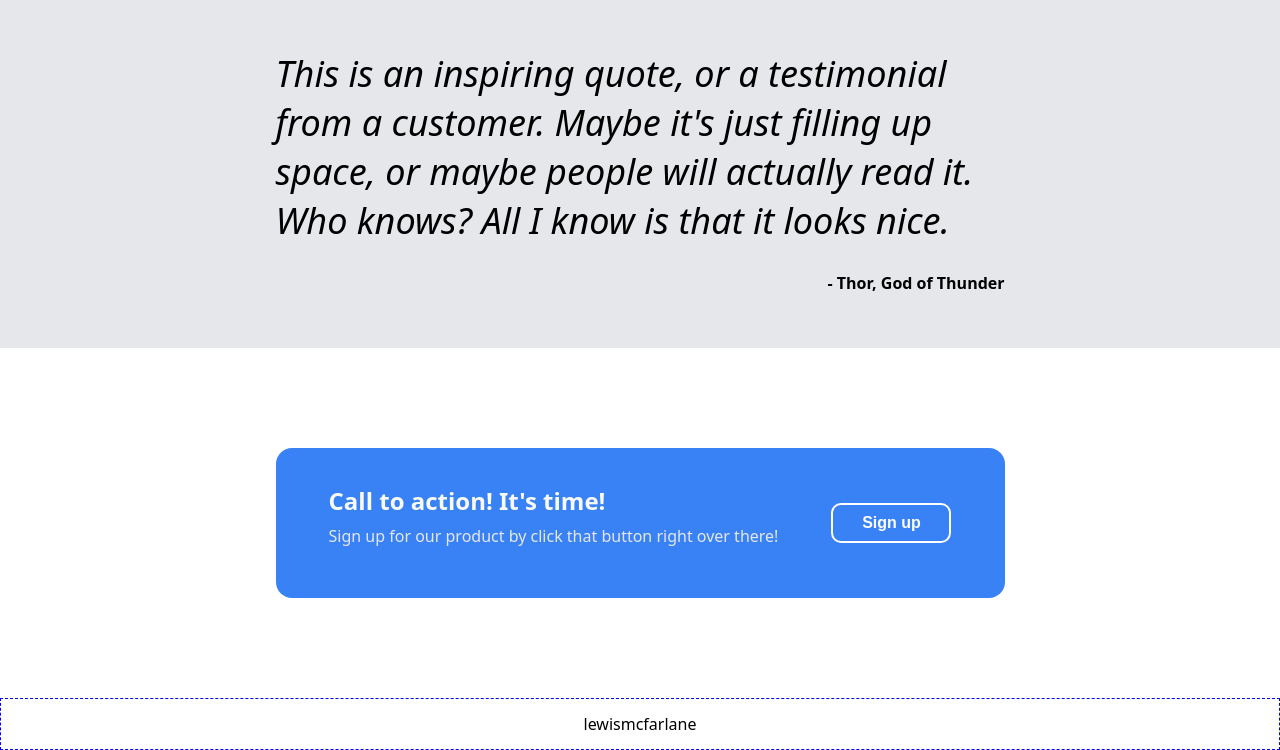
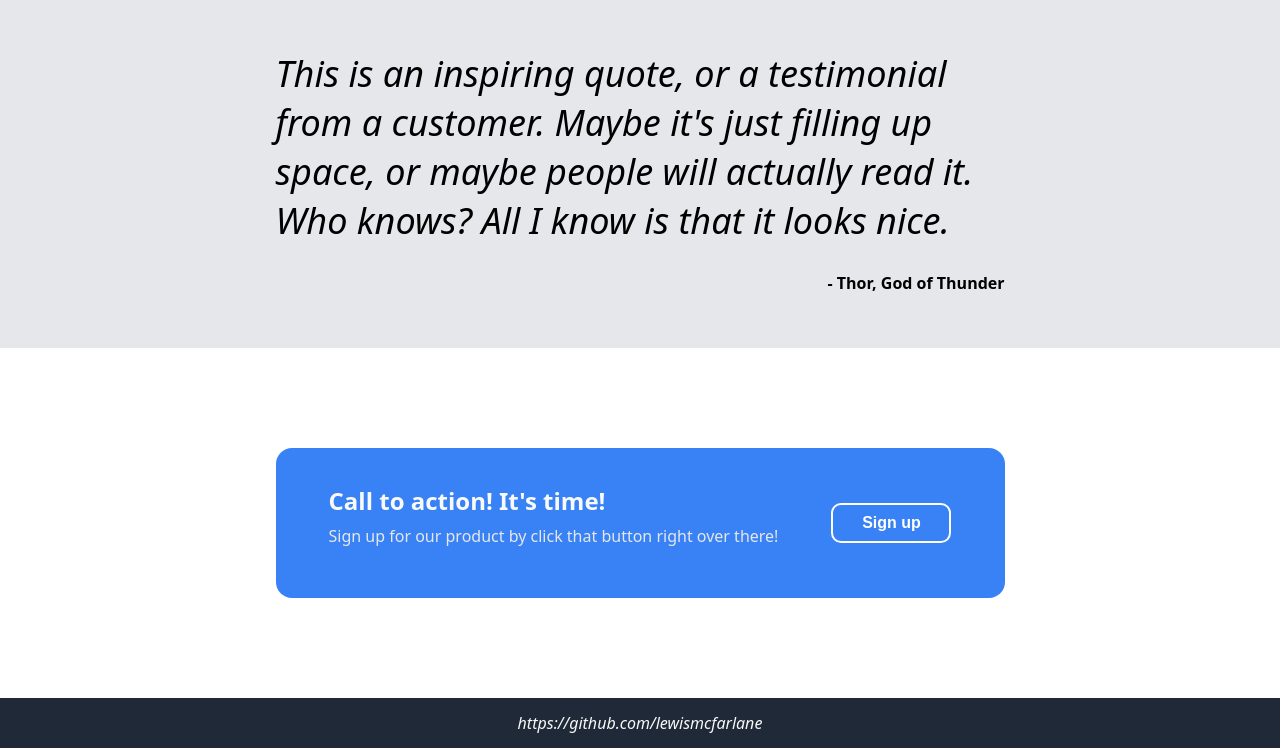
Before and after one commit to lewismcfarlane/landing-page, a plain HTML site: page index.html in a window 1280 px wide. Shown: the part 760-1510 px from the top of the page. Drawn offline with Linux system fonts and the light colour scheme.

Commit message:
feat: Style footer

```diff
--- a/index.html
+++ b/index.html
@@ -101,7 +101,7 @@
        </section-four>
     </main>
     <footer>
-        lewismcfarlane
+        https://github.com/lewismcfarlane
     </footer>
 
 </body>
--- a/style.css
+++ b/style.css
@@ -230,13 +230,6 @@ banner button {
     width: 120px;
     cursor: pointer;
 }
-
-
-banner-text {
-    /* border: 1px red dashed; */
-
-}
-
 banner-text h1 {
     font-size: 24px;
     color: #F9FAF8;
@@ -249,9 +242,11 @@ banner-text p {
 }
 
 footer {
-    border: 1px dashed blue;
+    background-color: #1F2937;
     display: flex;
     height: 50px;
     justify-content: center;
     align-items: center;
+    color: #F9FAF8;
+    font-style: italic;
 }
```
